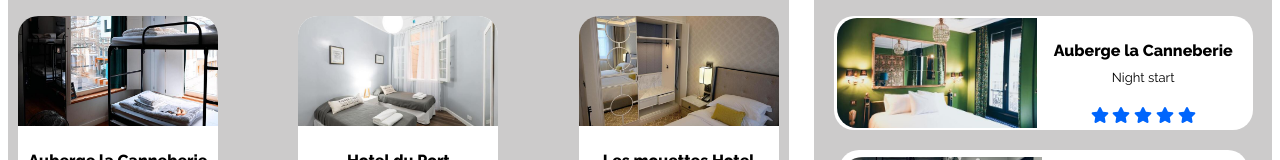
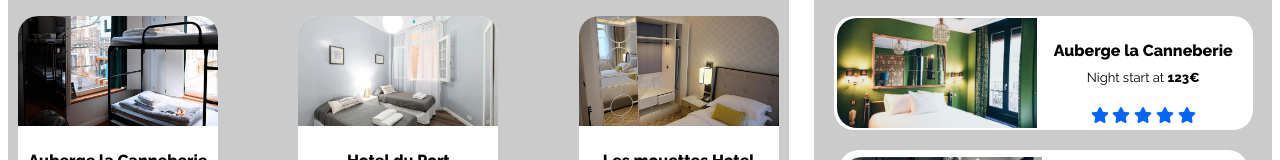
Before and after one commit to rickysalerno/rickysalerno.github.io, a plain HTML site: page index.html in a window 1280 px wide. Shown: the part 466-626 px from the top of the page. Drawn offline with Linux system fonts and the light colour scheme.

Commit message:
errore prezzo

```diff
--- a/index.html
+++ b/index.html
@@ -184,7 +184,7 @@
                                     </div>
                                     <div style="margin-left:20px; margin-right: 20px;">
                                         <h4>Auberge la Canneberie</h4>
-                                        <h5>Night start</h5>
+                                        <h5>Night start at <strong>123€</strong></h5>
                                         <div class="intenseBlue">
                                             <i class="fas fa-star checked"></i>
                                             <i class="fas fa-star checked"></i>
```
